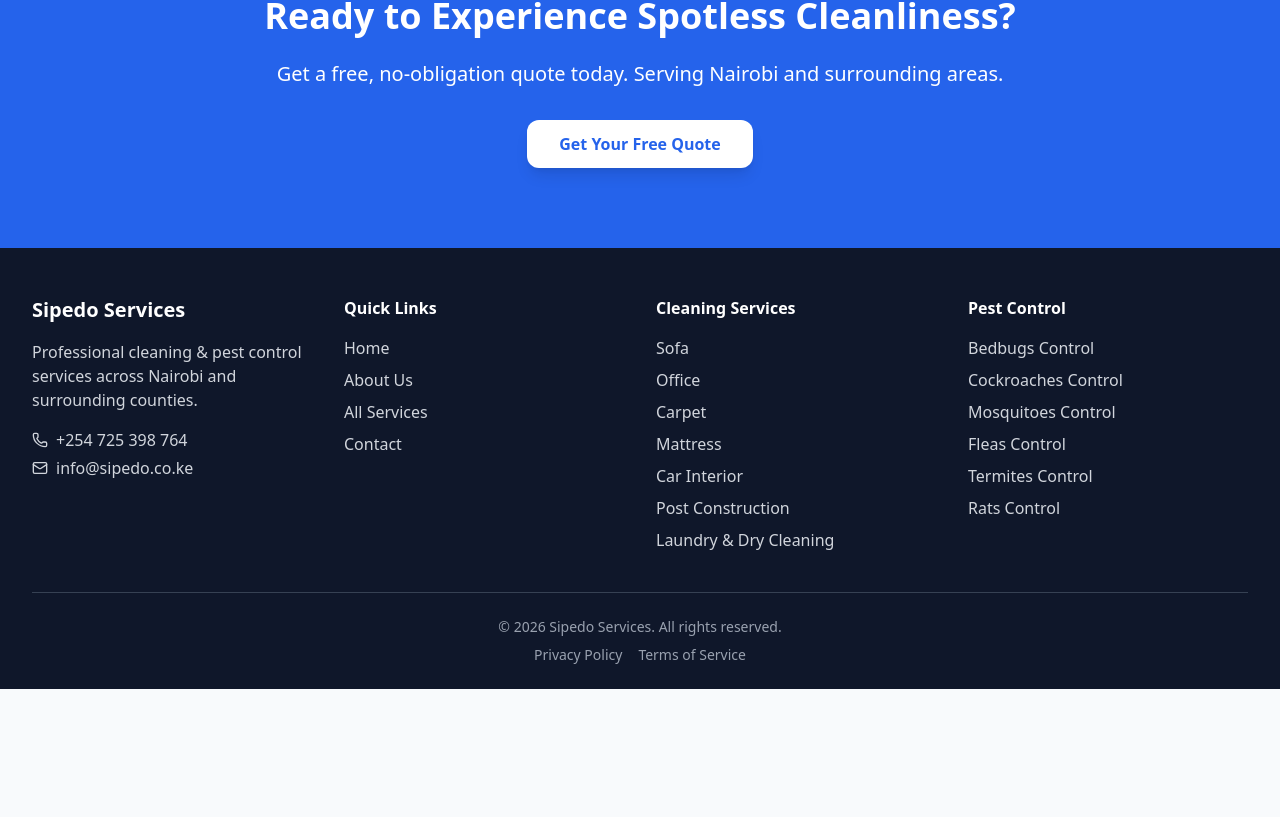
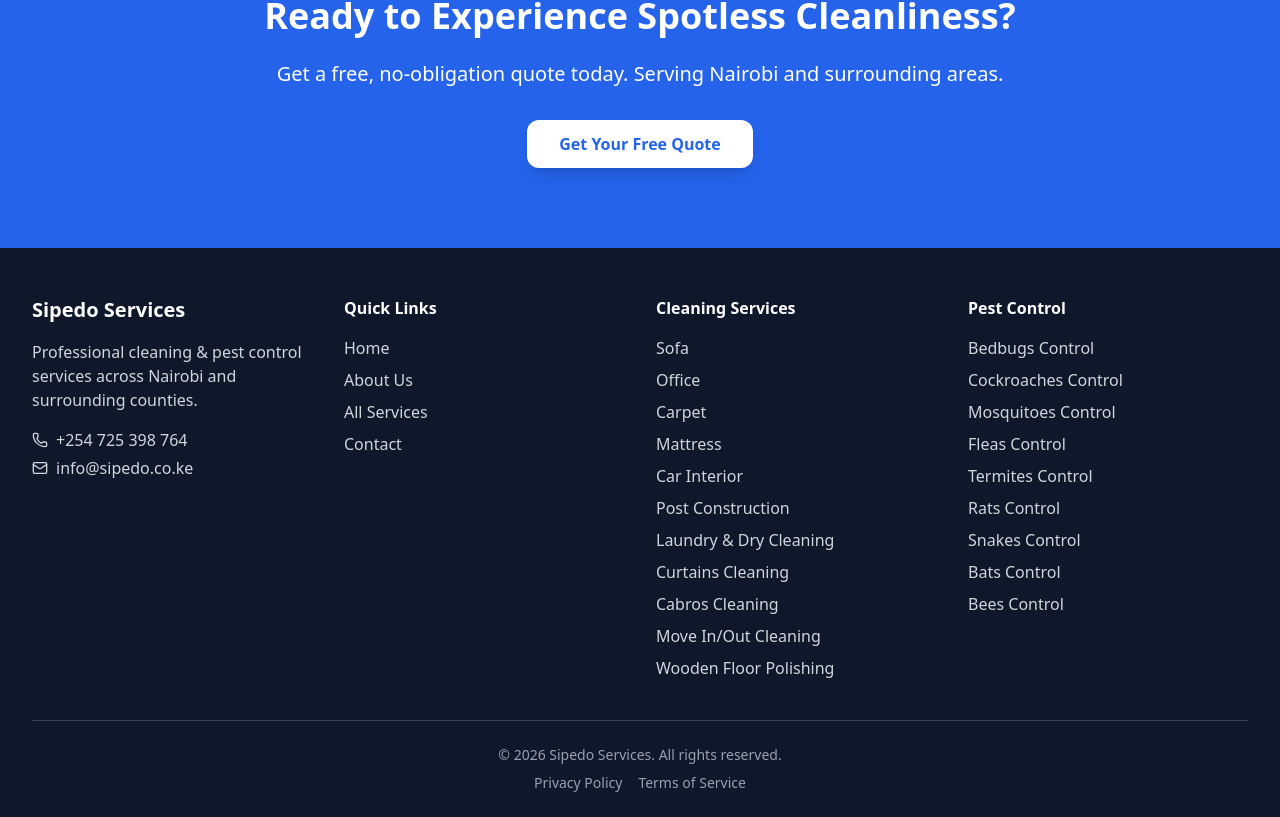
Before and after one commit to dewlonsystems/sipedo, a Next.js app: page / in a window 1280 px wide. Shown: the part 5276-6093 px from the top of the page. Before the commit the page ends 5965 px from the top, so only its background shows below. Built offline with nearby package versions, Linux system fonts and the light colour scheme.

Commit message:
services1

```diff
--- a/src/app/components/Footer.tsx
+++ b/src/app/components/Footer.tsx
@@ -36,7 +36,7 @@ export default function Footer() {
             </ul>
           </div>
 
-          {/* Cleaning Services — FIXED */}
+          {/* Cleaning Services — UPDATED */}
           <div>
             <h4 className="font-semibold mb-4">Cleaning Services</h4>
             <ul className="space-y-2 text-gray-300">
@@ -47,7 +47,11 @@ export default function Footer() {
                 { name: 'Mattress', slug: 'mattress-cleaning' },
                 { name: 'Car Interior', slug: 'car-interior' },
                 { name: 'Post Construction', slug: 'post-construction' },
-                { name: 'Laundry & Dry Cleaning', slug: 'laundry-dry-cleaning' }
+                { name: 'Laundry & Dry Cleaning', slug: 'laundry-dry-cleaning' },
+                { name: 'Curtains Cleaning', slug: 'curtains-cleaning' },
+                { name: 'Cabros Cleaning', slug: 'cabros-cleaning' },
+                { name: 'Move In/Out Cleaning', slug: 'move-in-out-cleaning' },
+                { name: 'Wooden Floor Polishing', slug: 'wooden-floor-polishing' }
               ].map((service) => (
                 <li key={service.slug}>
                   <Link
@@ -61,11 +65,21 @@ export default function Footer() {
             </ul>
           </div>
 
-          {/* Pest Control Services */}
+          {/* Pest Control Services — UPDATED */}
           <div>
             <h4 className="font-semibold mb-4">Pest Control</h4>
             <ul className="space-y-2 text-gray-300">
-              {['bedbugs', 'cockroaches', 'mosquitoes', 'fleas', 'termites', 'rats'].map((p) => (
+              {[
+                'bedbugs',
+                'cockroaches',
+                'mosquitoes',
+                'fleas',
+                'termites',
+                'rats',
+                'snakes',
+                'bats',
+                'bees'
+              ].map((p) => (
                 <li key={p}>
                   <Link
                     href={`/pest-control/${p}`}
```
